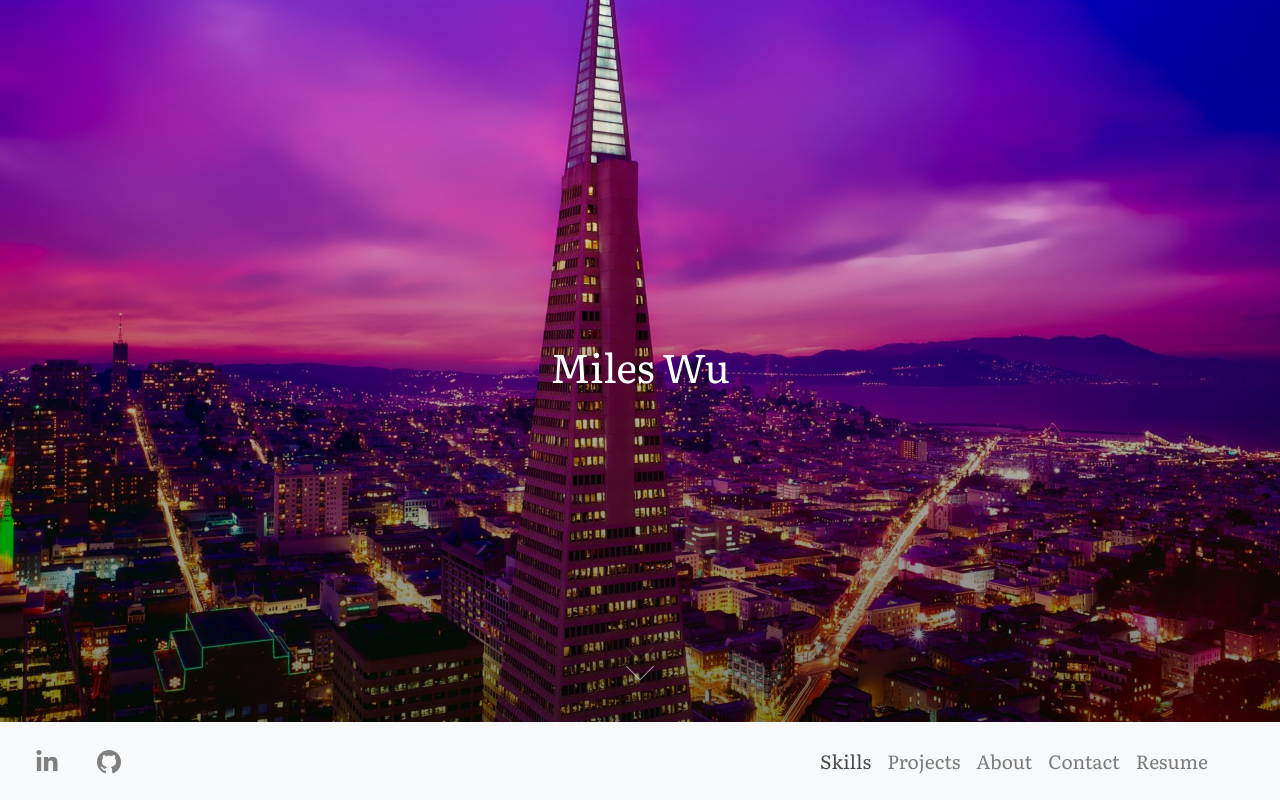
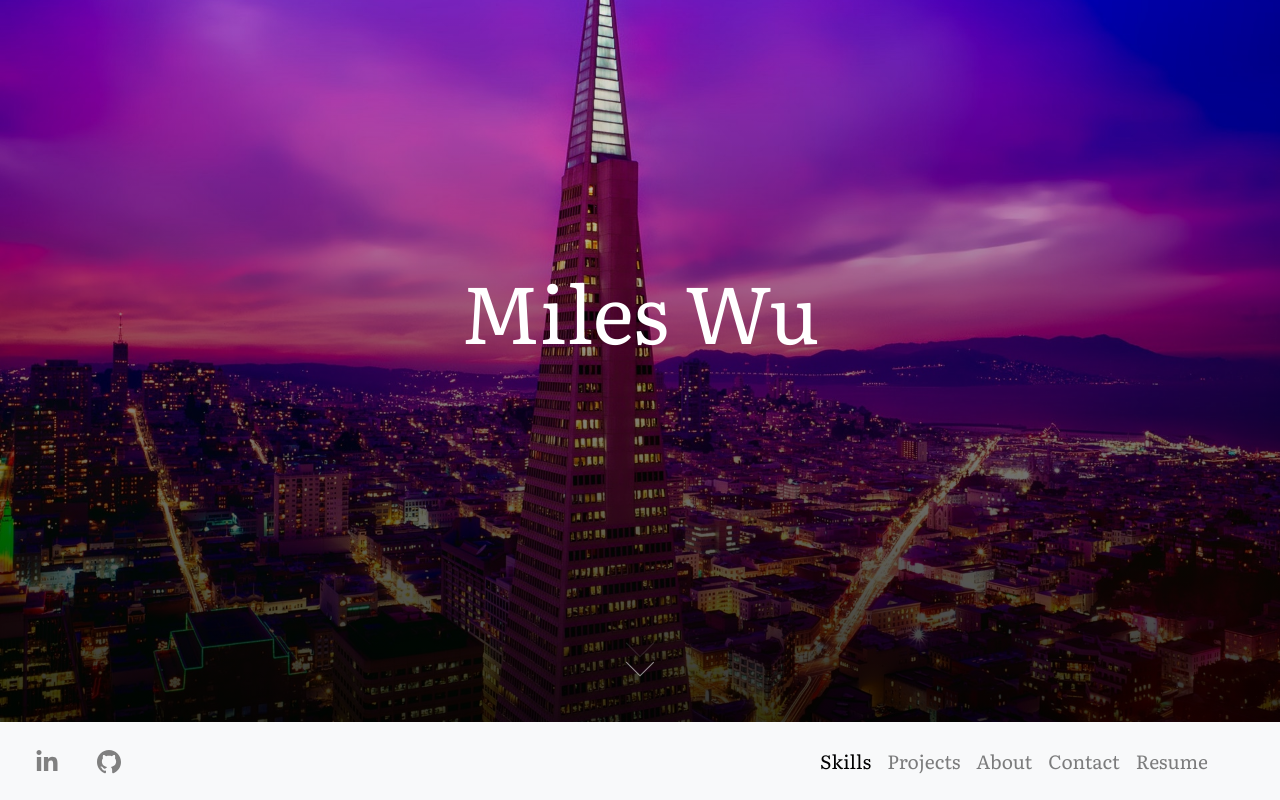
Before and after one commit to milesswu/My-Portfolio, a website: page public/index.html in a window 1280 px wide. Both pictures are taken after a click on the link "Skills". Shown: the part 78-878 px from the top of the page. Drawn offline with Linux system fonts and the light colour scheme.

Commit message:
=updated css styles

```diff
--- a/public/css/main.css
+++ b/public/css/main.css
@@ -42,14 +42,28 @@ body {
 	background: linear-gradient(
 		to bottom,
 		rgba(0, 0, 0, 0),
-		rgba(0, 0, 0, 0.5)
+		rgba(0, 0, 0, 0.8)
 	);
 }
 .carousel-caption {
-	top: 50%;
+	top: 40%;
+}
+.carousel-caption h1 {
+	font-size: 3em;
 }
 .carousel-caption .title {
 	transform: translateY(-50%);
+}
+
+@media (min-width: 480px) {
+	.carousel-caption h1 {
+		font-size: 4em;
+	}
+}
+@media (min-width: 768px) {
+	.carousel-caption h1 {
+		font-size: 5em;
+	}
 }
 
 #fixed {
@@ -104,14 +118,20 @@ body {
 	}
 }
 
-.icon-link {
+/* .icon-link {
 	color: grey;
-}
-.icon-link:hover,
+} */
+/* .icon-link:hover,
 .icon-link:focus {
 	color: black;
+} */
+
+.nav-link {
+	color: grey;
+	font-size: 1.2em;
 }
 
-.nav-link {
-	font-size: 1.2em;
+.nav-link:hover,
+.nav-link:focus {
+	color: black !important;
 }
--- a/public/index.html
+++ b/public/index.html
@@ -2,7 +2,10 @@
 <html lang="en">
 	<head>
 		<meta charset="UTF-8" />
-		<meta name="viewport" content="width=device-width, initial-scale=1.0" />
+		<meta
+			name="viewport"
+			content="width=device-width, initial-scale=1.0, user-scalable=false"
+		/>
 		<meta http-equiv="X-UA-Compatible" content="ie=edge" />
 		<title>Document</title>
 
@@ -77,14 +80,14 @@
 				<a
 					href="https://linkedin.com/in/milesswu"
 					target="_blank"
-					class="icon-link nav-link"
+					class="nav-link"
 				>
 					<i class="fab fa-linkedin-in"></i>
 				</a>
 				<a
 					href="https://github.com/milesswu"
 					target="_blank"
-					class="icon-link nav-link"
+					class="nav-link"
 				>
 					<i class="fab fa-github"></i>
 				</a>
```
